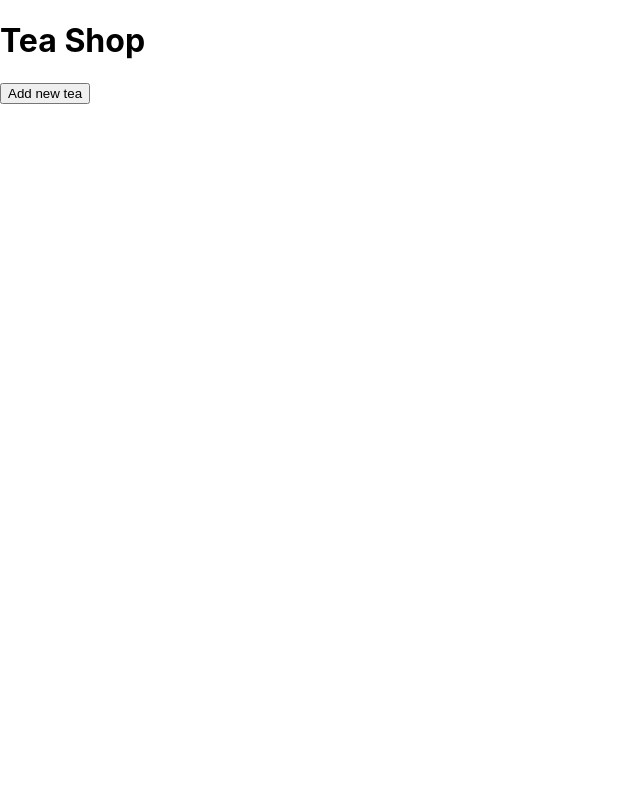
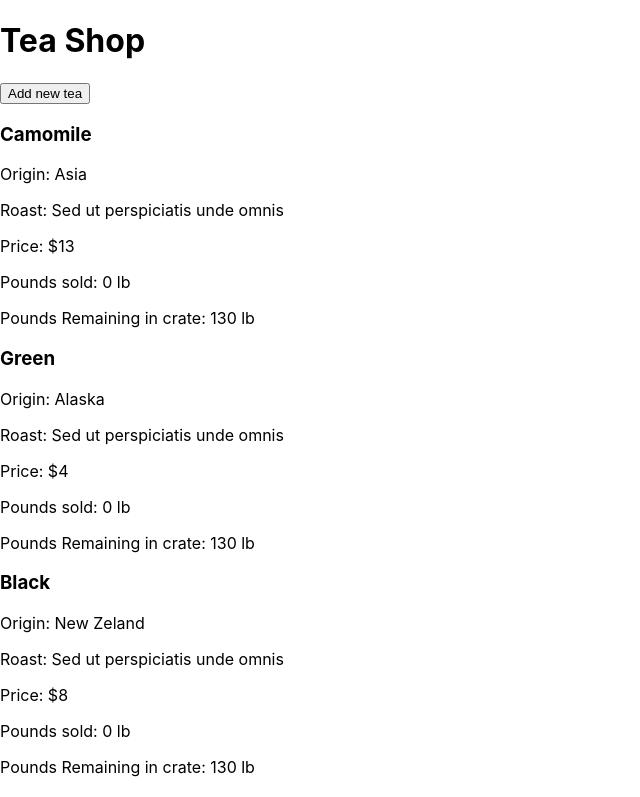
Before and after one commit to dmagic1304/tea-shop, a React (Create React App) app: page / in a window 1280 px wide. Shown: the top 797 px of the page, without its empty margins (0-640 px from the left). Built offline with nearby package versions, Linux system fonts and the light colour scheme.

Commit message:
details onClick handler added

```diff
--- a/src/components/TeaController.js
+++ b/src/components/TeaController.js
@@ -1,6 +1,7 @@
 import React from "react";
 import inventoryList from "./inventoryList";
 import NewTeaForm from "./NewTeaForm";
+import TeaDetails from "./TeaDetails";
 import TeaList from "./TeaList";
 
 class TeaController extends React.Component {
@@ -8,8 +9,9 @@ class TeaController extends React.Component {
   constructor(props) {
     super(props);
     this.state = {
-      inventory: [] ,
-      formVisible: false
+      inventory: inventoryList ,
+      formVisible: false,
+      details: null
     };
   }
 
@@ -18,20 +20,30 @@ class TeaController extends React.Component {
   }
 
   formSubmissionHandler = (newTea) => {
-    console.log("tea" + newTea)
     let newInventory = this.state.inventory.concat(newTea);
-    console.log("inventory " + newInventory)
     this.setState({inventory: newInventory, formVisible: false})
   }
+
+  handleDetails = (id) => {
+
+    const selectedTea = this.state.inventory.filter(tea => tea.id === id)[0];
+    console.log (selectedTea)
+    this.setState({details: selectedTea})
+    console.log(this.state.details)
+  }
+
 
 
   render() {
     let currentView = null;
 
+    if(this.state.details != null) {
+      currentView = <TeaDetails tea = {this.state.details} />
+    }
     if(this.state.formVisible) {
       currentView = <NewTeaForm formSubmissionHandler = {this.formSubmissionHandler}/>
     } else {
-      currentView = <TeaList inventory={this.state.inventory} />
+      currentView = <TeaList inventory={this.state.inventory} handleDetails = {this.handleDetails} />
     }
 
     return(
--- a/src/components/TeaDetails.js
+++ b/src/components/TeaDetails.js
@@ -1,11 +1,11 @@
 import React from "react";
 import PropTypes from "prop-types";
 
-function TeaDetails(){
+function TeaDetails({tea}){
 
   return (
     <div>
-      <h1>Tea Name</h1>
+      <h1>{tea.name}</h1>
     </div>
   );
 }
--- a/src/components/TeaList.js
+++ b/src/components/TeaList.js
@@ -2,12 +2,12 @@ import React from "react";
 import Tea from "./Tea";
 import PropTypes from "prop-types";
 
-function TeaList ({inventory}) {
+function TeaList ({inventory, handleDetails}) {
   return(
     <div>
       {inventory.map((tea) => {
         return (
-          <div>
+          <div onClick={() => handleDetails(tea.id)}>
             <Tea
               name = {tea.name}
               origin = {tea.origin}
```
